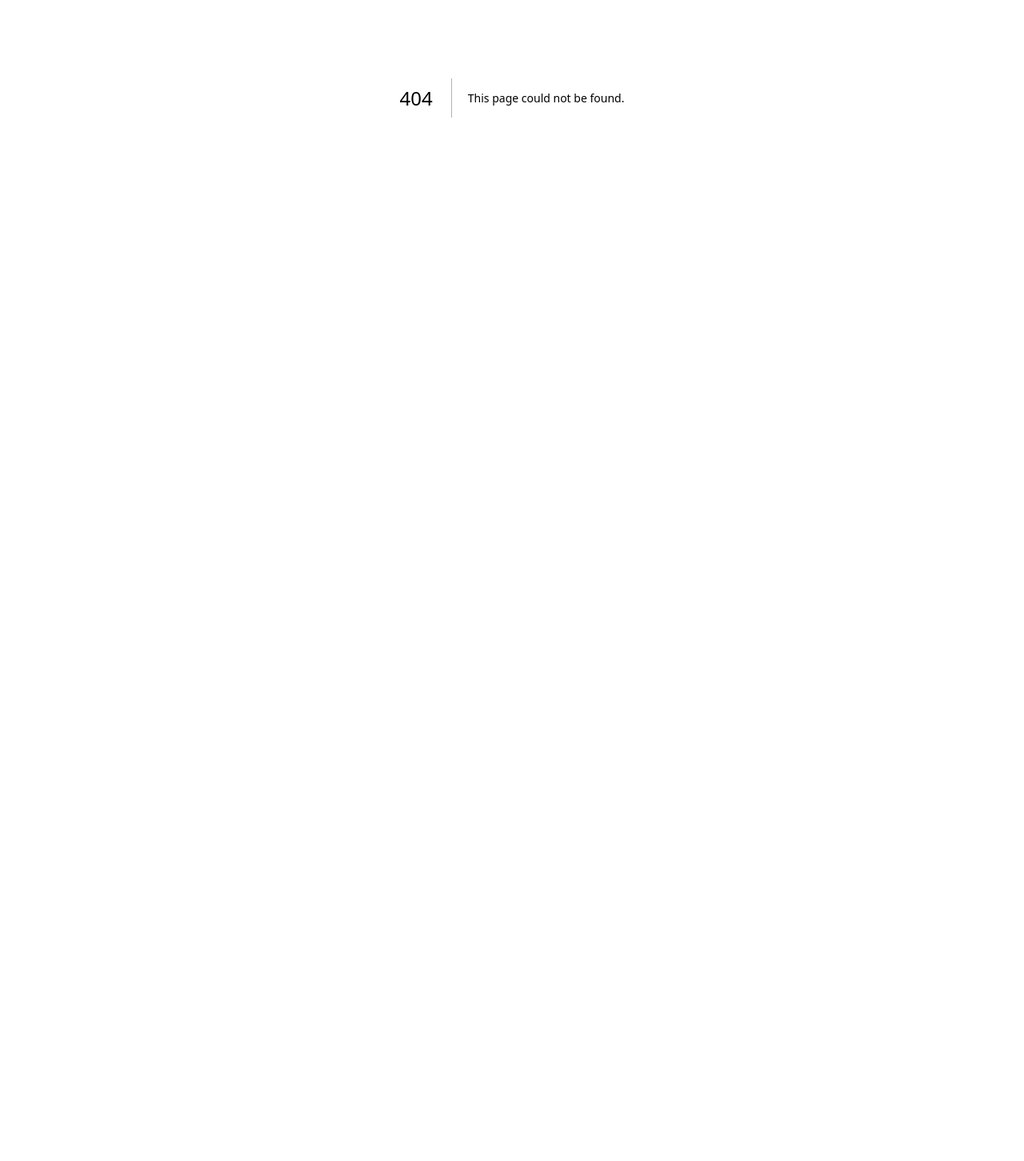
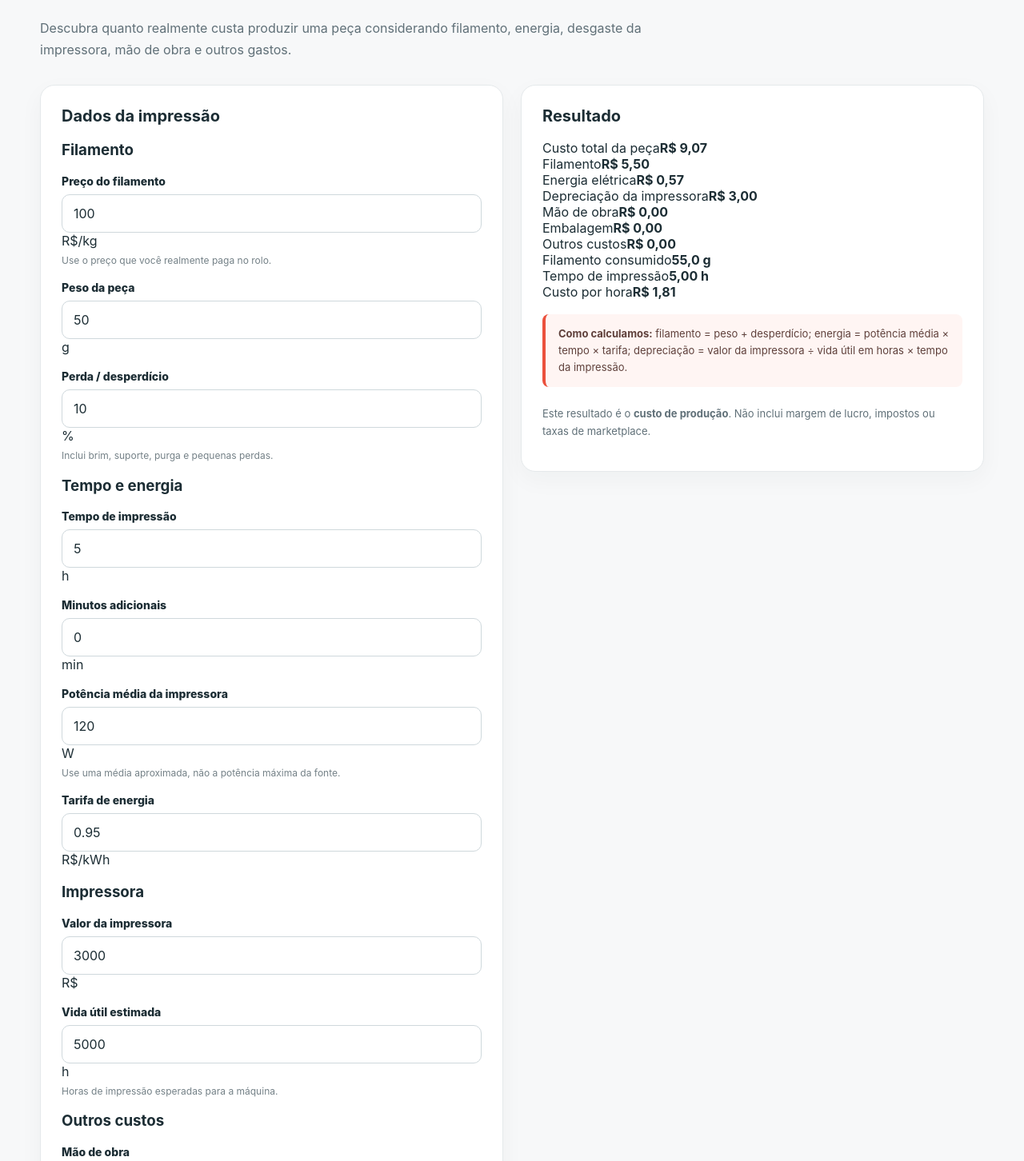
Before and after one commit to jlsan81/love3d, a Next.js app: page /ferramentas/custo-impressao in a window 1280 px wide. Before the commit this address had no page. Shown: the part 278-1730 px from the top of the page at 80% size. Before the commit the page ends 800 px from the top, so only its background shows below. Built offline with nearby package versions, Linux system fonts and the light colour scheme.

Commit message:
cria calculadora de custo de impressão 3D

```diff
--- /dev/null
+++ b/pages/ferramentas/custo-impressao.js
@@ -0,0 +1,75 @@
+import { useMemo, useState } from "react";
+import Link from "next/link";
+import Layout from "../../components/Layout";
+
+const initial = { filamentPrice:"100", weight:"50", waste:"10", printHours:"5", printMinutes:"0", power:"120", energyPrice:"0.95", printerPrice:"3000", machineHours:"5000", labor:"0", packaging:"0", other:"0" };
+const number = (value) => { const n = Number(String(value).replace(",", ".")); return Number.isFinite(n) && n >= 0 ? n : 0; };
+const money = (value) => value.toLocaleString("pt-BR", { style:"currency", currency:"BRL" });
+
+function Field({label,value,onChange,suffix,help}) {
+  return <div className="field"><label>{label}</label><div className="input-suffix"><input className="input" type="text" inputMode="decimal" value={value} onChange={e=>onChange(e.target.value)} />{suffix && <span>{suffix}</span>}</div>{help && <p className="field-help">{help}</p>}</div>;
+}
+
+export default function CustoImpressaoPage() {
+  const [data,setData] = useState(initial);
+  const update = (key,value) => setData(d=>({...d,[key]:value}));
+  const reset = () => setData({...initial});
+  const result = useMemo(() => {
+    const filamentPrice=number(data.filamentPrice), weight=number(data.weight), waste=number(data.waste);
+    const printTime=number(data.printHours)+number(data.printMinutes)/60, power=number(data.power), energyPrice=number(data.energyPrice);
+    const printerPrice=number(data.printerPrice), machineHours=number(data.machineHours);
+    const materialWeight=weight*(1+waste/100);
+    const material=materialWeight/1000*filamentPrice;
+    const energy=power/1000*printTime*energyPrice;
+    const machine=machineHours>0 ? printerPrice/machineHours*printTime : 0;
+    const labor=number(data.labor), packaging=number(data.packaging), other=number(data.other);
+    return {material,energy,machine,labor,packaging,other,total:material+energy+machine+labor+packaging+other,materialWeight,printTime};
+  },[data]);
+
+  return <Layout><section className="tool-page"><div className="container">
+    <div className="breadcrumb"><Link href="/">Love3D</Link> / Ferramentas / Custo de impressão 3D</div>
+    <div className="tool-header"><h1>Calculadora de custo de impressão 3D</h1><p>Descubra quanto realmente custa produzir uma peça considerando filamento, energia, desgaste da impressora, mão de obra e outros gastos.</p></div>
+    <div className="tool-layout">
+      <section className="panel">
+        <h2>Dados da impressão</h2>
+        <div className="calc-section"><h3>Filamento</h3><div className="calc-grid">
+          <Field label="Preço do filamento" value={data.filamentPrice} onChange={v=>update("filamentPrice",v)} suffix="R$/kg" help="Use o preço que você realmente paga no rolo."/>
+          <Field label="Peso da peça" value={data.weight} onChange={v=>update("weight",v)} suffix="g"/>
+          <Field label="Perda / desperdício" value={data.waste} onChange={v=>update("waste",v)} suffix="%" help="Inclui brim, suporte, purga e pequenas perdas."/>
+        </div></div>
+        <div className="calc-section"><h3>Tempo e energia</h3><div className="calc-grid">
+          <Field label="Tempo de impressão" value={data.printHours} onChange={v=>update("printHours",v)} suffix="h"/>
+          <Field label="Minutos adicionais" value={data.printMinutes} onChange={v=>update("printMinutes",v)} suffix="min"/>
+          <Field label="Potência média da impressora" value={data.power} onChange={v=>update("power",v)} suffix="W" help="Use uma média aproximada, não a potência máxima da fonte."/>
+          <Field label="Tarifa de energia" value={data.energyPrice} onChange={v=>update("energyPrice",v)} suffix="R$/kWh"/>
+        </div></div>
+        <div className="calc-section"><h3>Impressora</h3><div className="calc-grid">
+          <Field label="Valor da impressora" value={data.printerPrice} onChange={v=>update("printerPrice",v)} suffix="R$"/>
+          <Field label="Vida útil estimada" value={data.machineHours} onChange={v=>update("machineHours",v)} suffix="h" help="Horas de impressão esperadas para a máquina."/>
+        </div></div>
+        <div className="calc-section"><h3>Outros custos</h3><div className="calc-grid">
+          <Field label="Mão de obra" value={data.labor} onChange={v=>update("labor",v)} suffix="R$" help="Preparação, retirada, acabamento etc."/>
+          <Field label="Embalagem" value={data.packaging} onChange={v=>update("packaging",v)} suffix="R$"/>
+          <Field label="Outros custos" value={data.other} onChange={v=>update("other",v)} suffix="R$" help="Cola, lixa, pintura, ímã ou outro gasto da peça."/>
+        </div></div>
+        <div className="button-row"><button className="btn btn-secondary" type="button" onClick={reset}>Restaurar valores</button></div>
+        <div className="notice"><strong>Importante:</strong> esta ferramenta calcula o custo de produção. Margem, impostos e taxas de marketplace ficarão para a calculadora de preço.</div>
+      </section>
+      <section className="panel">
+        <h2>Resultado</h2>
+        <div className="cost-total"><span>Custo total da peça</span><strong>{money(result.total)}</strong></div>
+        <div className="cost-breakdown">
+          <CostRow label="Filamento" value={result.material}/><CostRow label="Energia elétrica" value={result.energy}/><CostRow label="Depreciação da impressora" value={result.machine}/><CostRow label="Mão de obra" value={result.labor}/><CostRow label="Embalagem" value={result.packaging}/><CostRow label="Outros custos" value={result.other}/>
+        </div>
+        <div className="calc-summary">
+          <div><span>Filamento consumido</span><strong>{result.materialWeight.toFixed(1).replace(".",",")} g</strong></div>
+          <div><span>Tempo de impressão</span><strong>{result.printTime.toFixed(2).replace(".",",")} h</strong></div>
+          <div><span>Custo por hora</span><strong>{money(result.printTime>0 ? result.total/result.printTime : 0)}</strong></div>
+        </div>
+        <div className="notice"><strong>Como calculamos:</strong> filamento = peso + desperdício; energia = potência média × tempo × tarifa; depreciação = valor da impressora ÷ vida útil em horas × tempo da impressão.</div>
+        <p className="tool-note">Este resultado é o <strong>custo de produção</strong>. Não inclui margem de lucro, impostos ou taxas de marketplace.</p>
+      </section>
+    </div>
+  </div></section></Layout>;
+}
+function CostRow({label,value}) { return <div className="cost-row"><span>{label}</span><strong>{money(value)}</strong></div>; }
```
